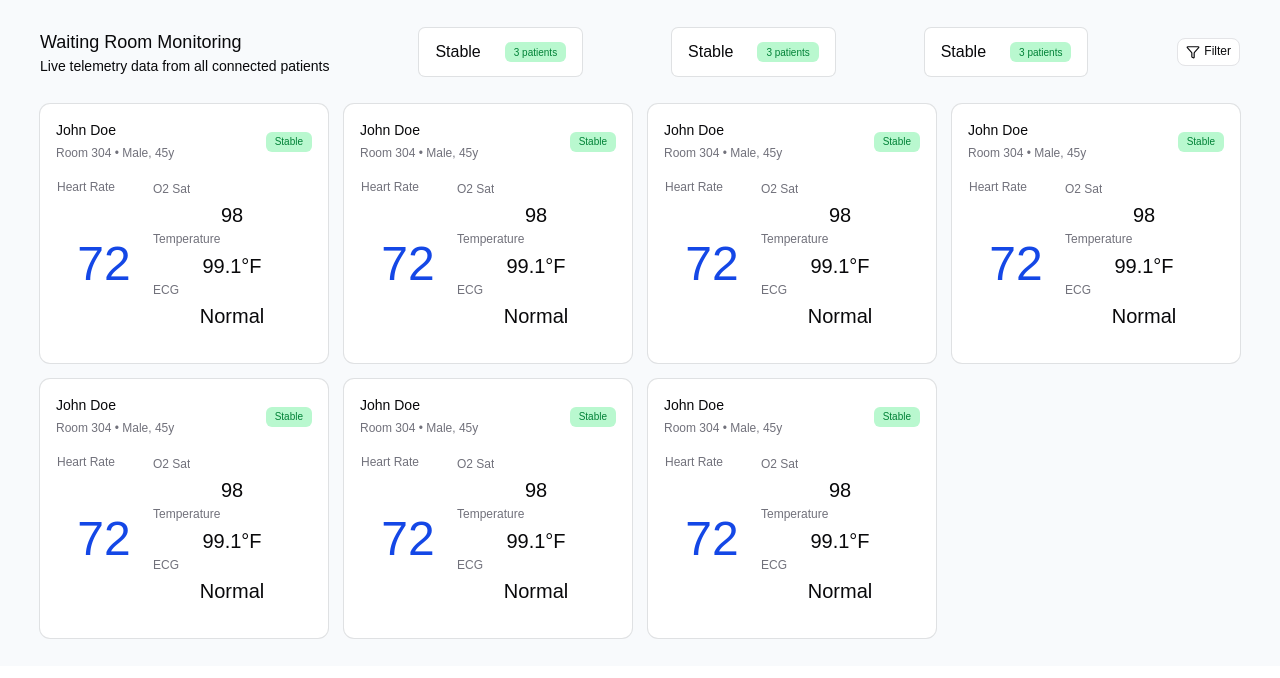
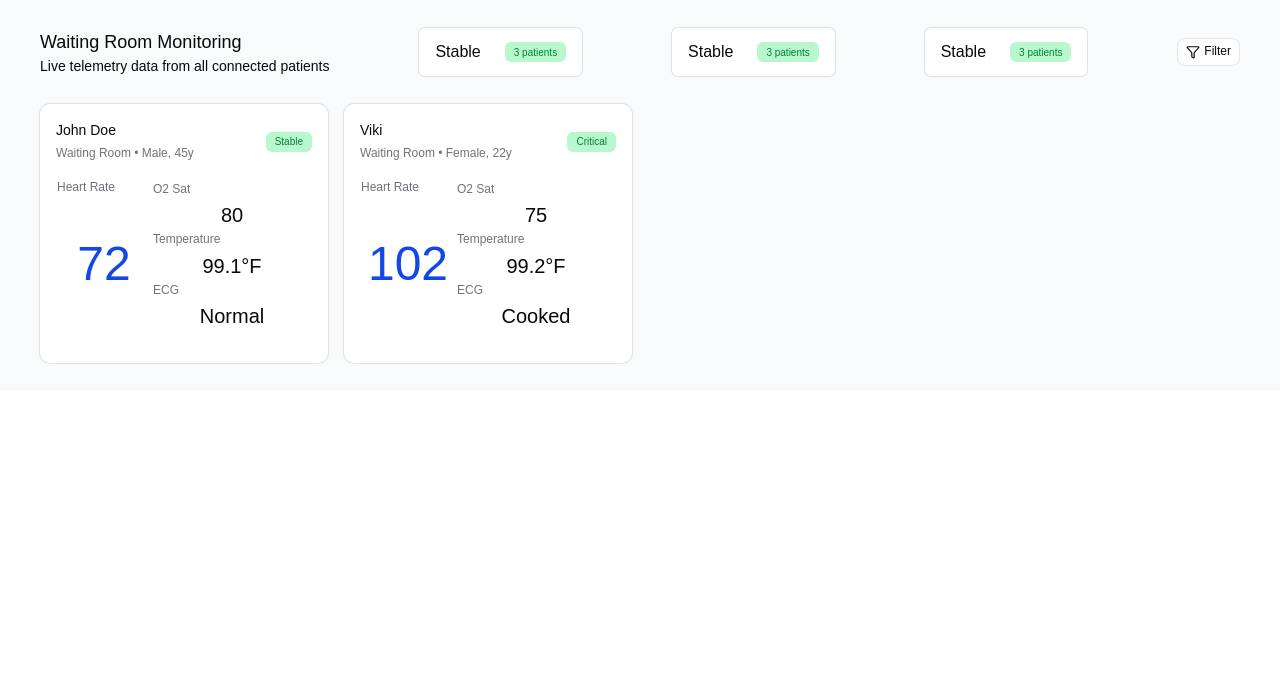
Before and after one commit to husseinaltahhan/EHMS-Dashboard, a React (Vite) app in the folder ehms-dashboard/: page / in a window 1280 px wide. Shown: the top 678 px of the page. Built offline with nearby package versions, Linux system fonts and the light colour scheme.

Commit message:
Added dynamic card generation

```diff
--- a/ehms-dashboard/src/components/Dashboard.tsx
+++ b/ehms-dashboard/src/components/Dashboard.tsx
@@ -2,16 +2,30 @@ import {useState} from 'react'
 import PatientCard from './PatientCard'
 import Header from './Header'
 
+
+
 function Dashboard(){
 
-    const [patients, setPatients] = useState([1,2,2,3,45,6,7])
+    const [patients, setPatients] = useState([
+        {"name" : "John Doe", "sex" : "Male", "age" : 45, "heartRate" : 72,"o2Sat": 80,"temp" : "99.1°F","ecg" : "Normal","status" : "Stable"},
+        {"name" : "Viki", "sex" : "Female" ,"age" : 22, "heartRate" : 102,"o2Sat": 75,"temp" : "99.2°F","ecg" : "Cooked","status" : "Critical"}
+    ])
 
     return(
         <div className="flex flex-col px-10 py-7 gap-7 bg-dashboard-background">
             <Header />
             <div className="grid grid-cols-1 md:grid-cols-3 lg:grid-cols-4 gap-4">
                 {patients.map((patient) => (
-                    <PatientCard />
+                    <PatientCard
+                    name={patient.name}
+                    sex={patient.sex}
+                    age={patient.age}
+                    heartRate={patient.heartRate}
+                    o2Sat={patient.o2Sat}
+                    temp={patient.temp}
+                    ecg={patient.ecg}
+                    status={patient.status}
+                    />
                 ))}
             </div>
         </div>
--- a/ehms-dashboard/src/components/HeartRateTracker.tsx
+++ b/ehms-dashboard/src/components/HeartRateTracker.tsx
@@ -6,15 +6,20 @@ import {
   ItemMedia,
   ItemTitle,
 } from "@/components/ui/item"
+import { cn } from "@/lib/utils"
 
-function HeartRateTracker({ className, ...props }: React.ComponentProps<"div">){
+interface Props extends React.ComponentProps<"div">{
+    heartRate : number
+}
+
+function HeartRateTracker({heartRate, className} : Props){
     return(
-        <div className="flex flex-col w-80">
+        <div className={cn("flex flex-col w-80" , className)}>
             <Item className="h-full p-0">
                 <ItemContent className="h-full">
                 <ItemTitle className="text-muted-foreground">Heart Rate</ItemTitle>
                 <div className="flex h-full items-center justify-center">
-                    <h1 className="text-5xl text-primary">72</h1>
+                    <h1 className="text-5xl text-primary">{heartRate}</h1>
                 </div>
                 </ItemContent>
             </Item>
--- a/ehms-dashboard/src/components/PatientCard.tsx
+++ b/ehms-dashboard/src/components/PatientCard.tsx
@@ -13,22 +13,34 @@ import HeartRateTracker from './HeartRateTracker'
 import VitalTracker from './VitalTracker'
 //import { Input } from "@/components/ui/input"
 //import { Label } from "@/components/ui/label"
-function PatientCard() {
+
+interface Props {
+  name : string,
+  sex : string,
+  age : number,
+  heartRate : number,
+  o2Sat : number,
+  temp : string,
+  ecg : string,
+  status : string,
+}
+
+function PatientCard(props : Props) {
   return (
     <Card className="w-200px max-w-sm">
       <CardHeader>
-        <CardTitle>John Doe</CardTitle>
+        <CardTitle>{props.name}</CardTitle>
         <CardDescription>
-            Room 304 • Male, 45y
+            Waiting Room • {props.sex}, {props.age}y
         </CardDescription>
-        <Indicators className="col-start-2 row-start-1 row-span-2" state={"Stable"} />
+        <Indicators className="col-start-2 row-start-1 row-span-2" state={props.status} />
       </CardHeader>
       <CardContent className="flex flex-row">
-            <HeartRateTracker className="flex" />
+            <HeartRateTracker className="flex" heartRate={props.heartRate}/>
             <div className="flex flex-col">
-                <VitalTracker vitalname={"O2 Sat"} value={98} />
-                <VitalTracker vitalname={"Temperature"} value={"99.1°F"} />
-                <VitalTracker vitalname={"ECG"} value={"Normal"} />
+                <VitalTracker vitalname={"O2 Sat"} value={props.o2Sat} />
+                <VitalTracker vitalname={"Temperature"} value={props.temp} />
+                <VitalTracker vitalname={"ECG"} value={props.ecg} />
             </div>
       </CardContent>
       <CardFooter className="flex-col gap-2">
```
